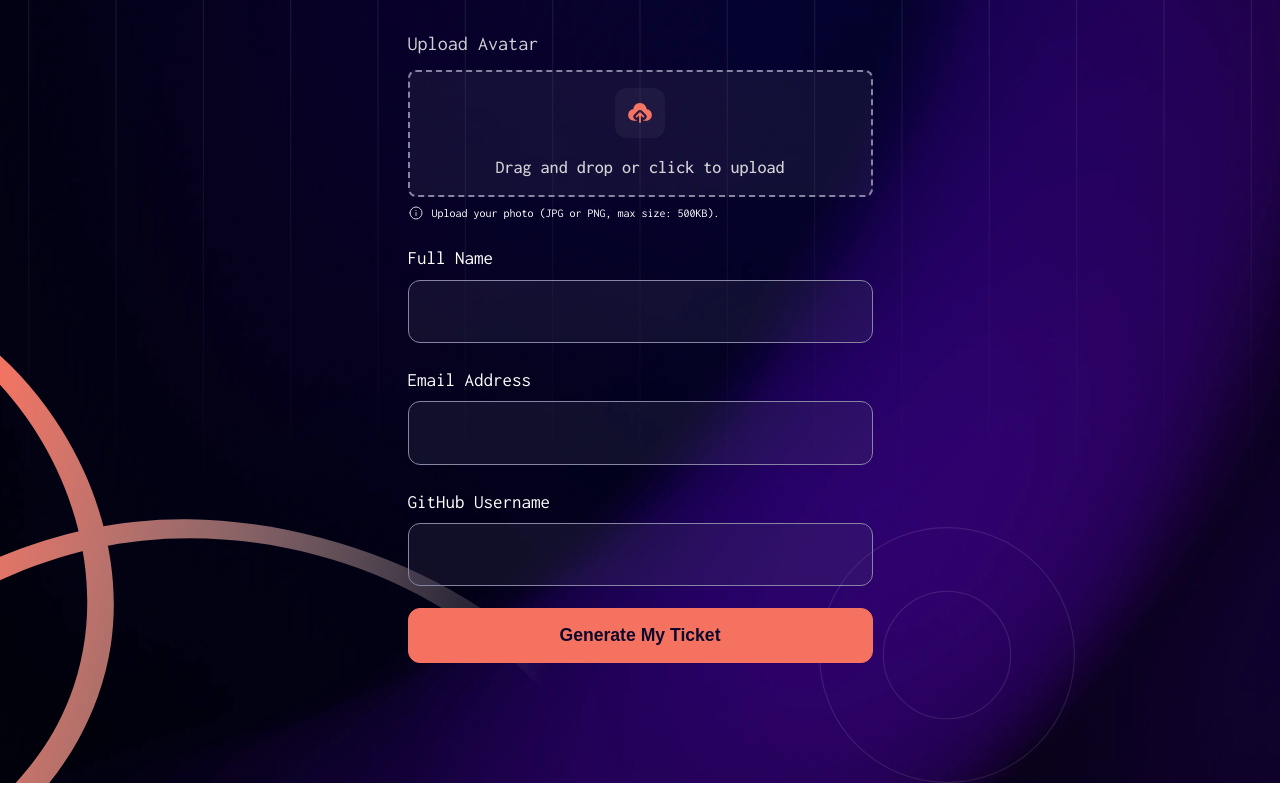
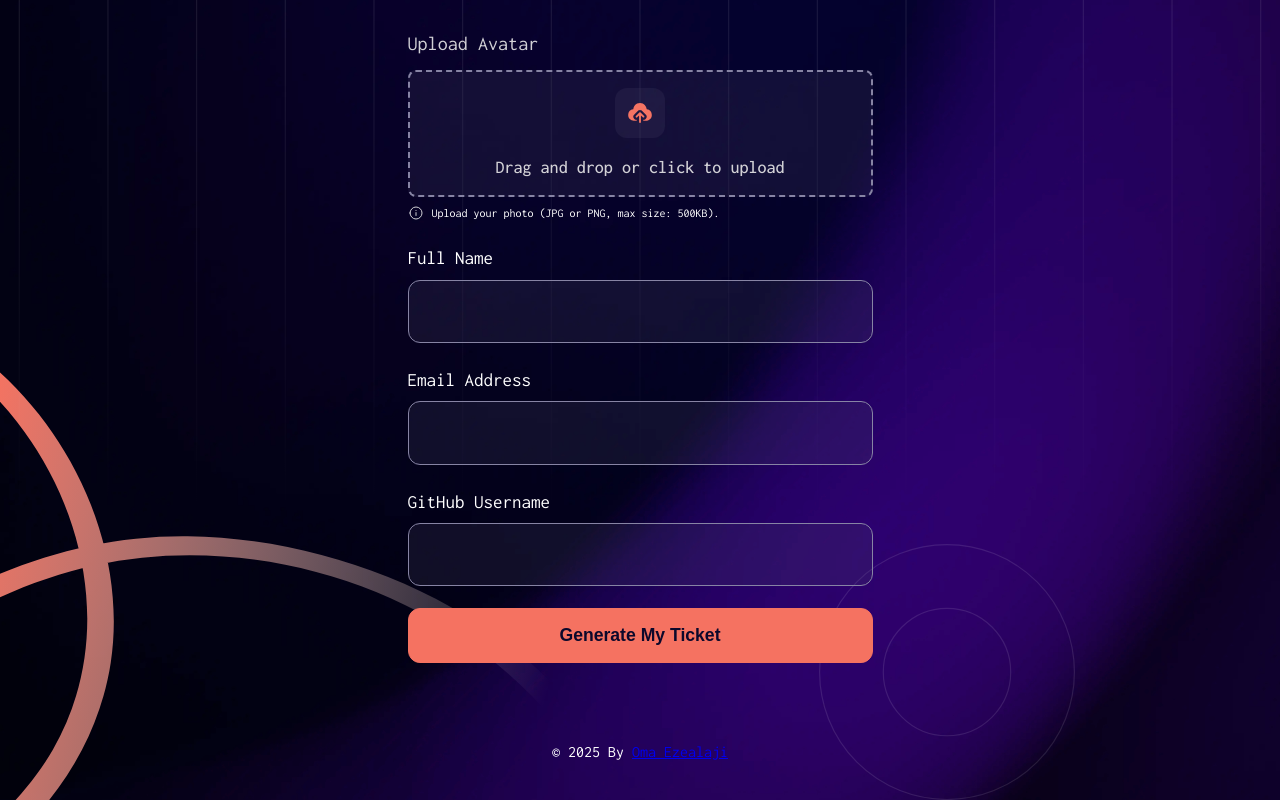
Before and after one commit to oma-developer/conference-ticket-generator, a plain HTML site: page index.html in a window 1280 px wide. Shown: the part 321-1121 px from the top of the page. Drawn offline with Linux system fonts and the light colour scheme.

Commit message:
this is a new repo

```diff
--- a/index.html
+++ b/index.html
@@ -108,7 +108,7 @@
               <div class="logo">
                 <img src="./assets/images/logo-full.svg" alt="logo" />
               </div>
-                <p class="time"><span class="dot">Jan 31, 2025</span> / Austin, TX</p>
+                <p class="time"><span class="dot">Jan 31, 2025</span> / Ilorin, Kwara.</p>
 
                 <div class="personal">
                   <img class="avatar" src="./assets/images/image-avatar.jpg" alt="avatar">
@@ -127,6 +127,14 @@
         </div>
       </section>
     </main>
-    <script src="script.js"></script>
+    <footer>
+      <p> &copy; <span id="current-year"> </span> By <a href="https://github.com/oma-developer">Oma Ezealaji</a></p>
+    </footer>
+  <script>
+      const yearSpan = document.getElementById('current-year');
+      const currentYear = new Date().getFullYear();
+      yearSpan.innerHTML = currentYear;
+  </script>
+  <script src="script.js"></script>
   </body>
 </html>
```
